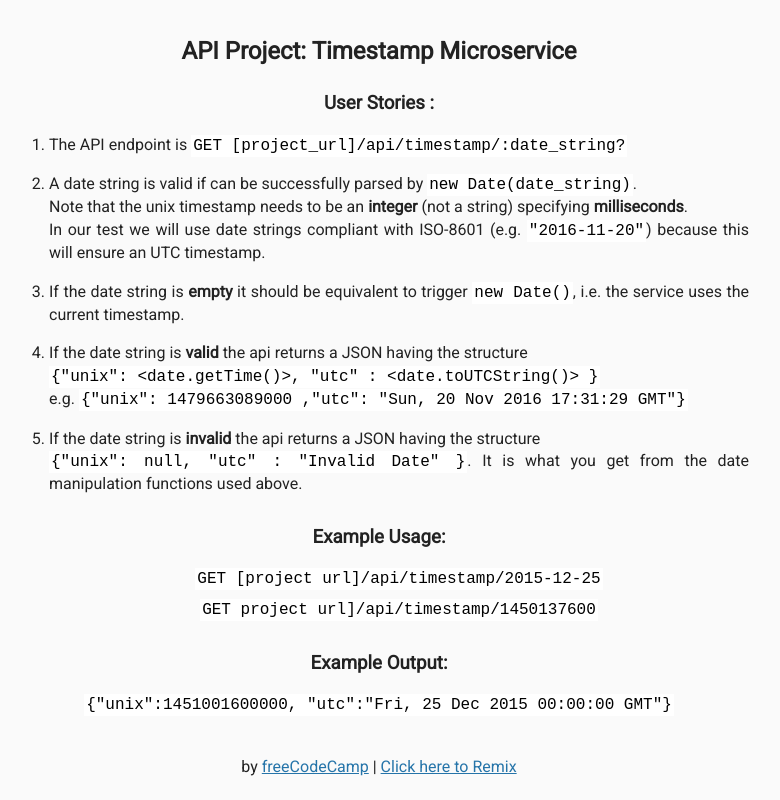
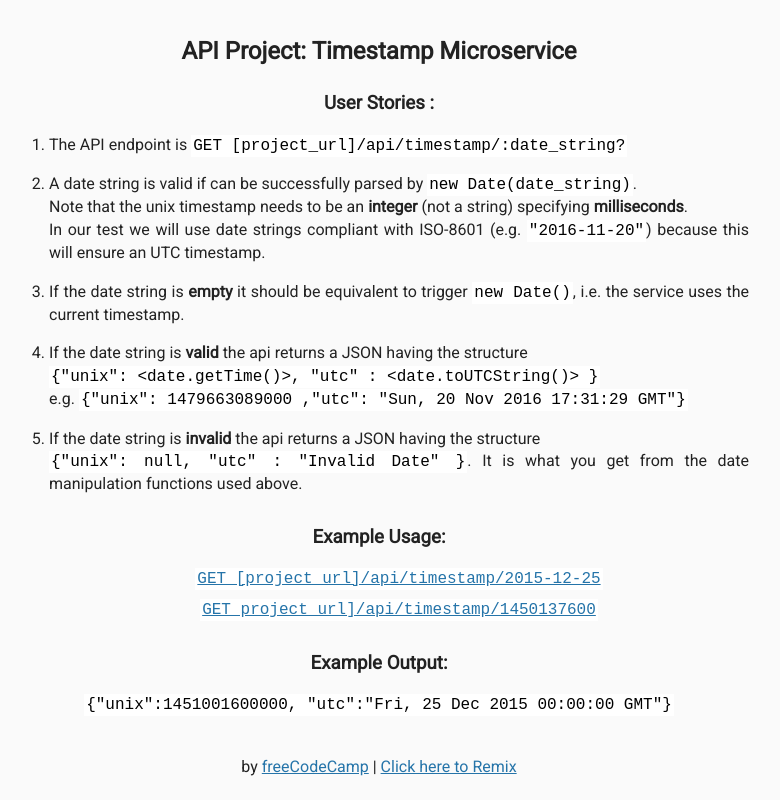
Before and after one commit to IvanSayevich/glitch2, a website: page views/index.html in a window 1280 px wide. Shown: the whole page, without its empty margins (261-1041 px from the left). Drawn offline with Linux system fonts and the light colour scheme; files that its build step writes are made by us from their sources.

Commit message:
🌴🔑 Checkpoint ./views/index.html:1422857/542

```diff
--- a/views/index.html
+++ b/views/index.html
@@ -31,8 +31,8 @@
         <h3>Example Usage:</h3>
         <ul>
           <li>
-            <code>GET [project url]/api/timestamp/2015-12-25</code></li>
-          <li><code>GET project url]/api/timestamp/1450137600</code></li>
+            <code><a href="https://timestamp-microservice2.glitch.me/api/timestamp/2015-12-25">GET [project url]/api/timestamp/2015-12-25</a></code></li>
+          <li><code><a href="https://timestamp-microservice2.glitch.me/api/timestamp/1450137600">GET project url]/api/timestamp/1450137600</a></code></li>
         </ul>
 
         <h3>Example Output:</h3>
```
Also changed, not shown: 1 other file.
